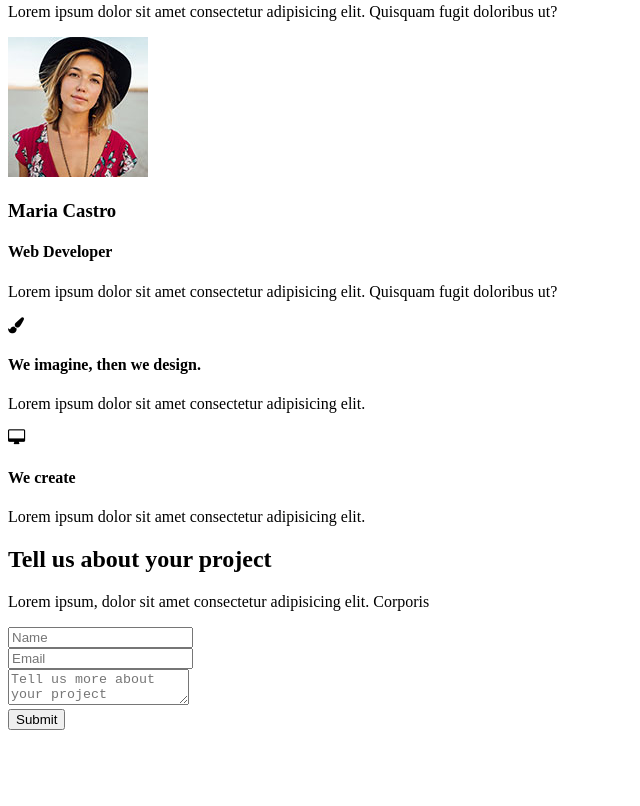
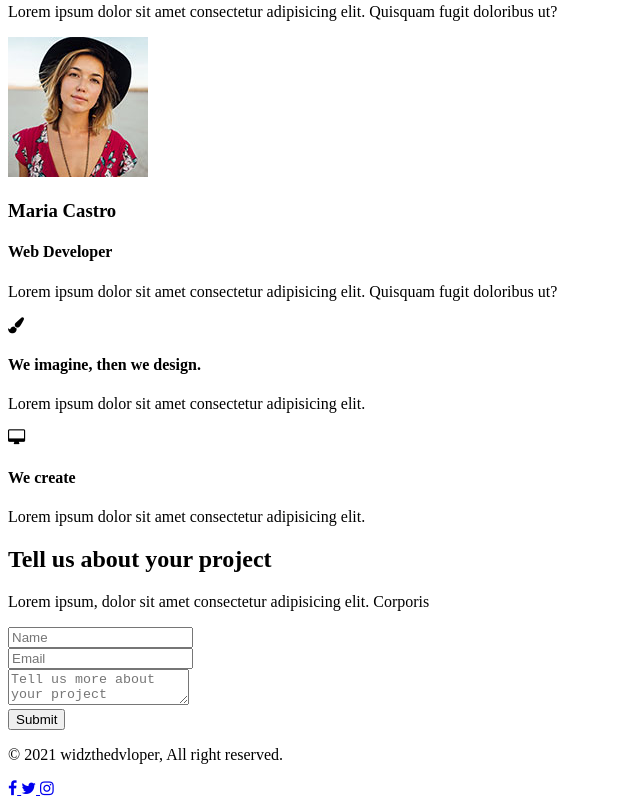
Before and after one commit to widzthedvloper/portfolioWJQ, a website: page index.html in a window 1280 px wide. Shown: the part 8141-8947 px from the top of the page, without its empty margins (0-640 px from the left). Before the commit the page ends 8879 px from the top, so only its background shows below. Drawn offline with Linux system fonts and the light colour scheme.

Commit message:
Add elements for the footer section

```diff
--- a/index.html
+++ b/index.html
@@ -268,5 +268,22 @@
             </div>
         </section>
     </main>
+    <!-- footer of the page -->
+    <footer>
+        <div class="copy">
+            <p>&copy; 2021 widzthedvloper, All right reserved.</p>
+        </div>
+        <div class="social-media">
+            <a href="#">
+              <i class="fa fa-facebook" aria-hidden="true"></i>
+            </a>
+            <a href="#">
+              <i class="fa fa-twitter" aria-hidden="true"></i>
+            </a>
+            <a href="#">
+              <i class="fa fa-instagram" aria-hidden="true"></i>
+            </a>
+        </div>
+    </footer>
 </body>
 </html>
```
Also changed, not shown: prettier.config.js (+4 -6 lines).
